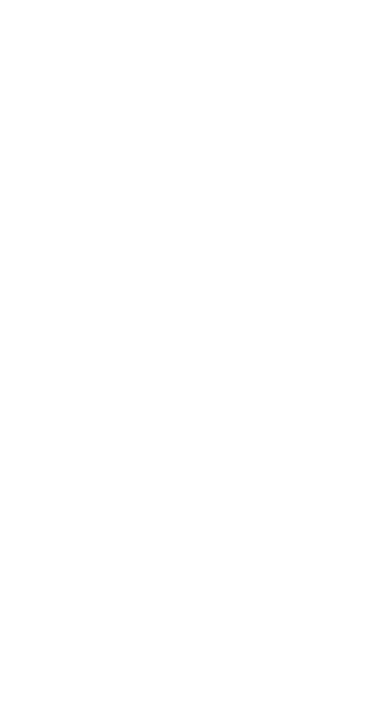
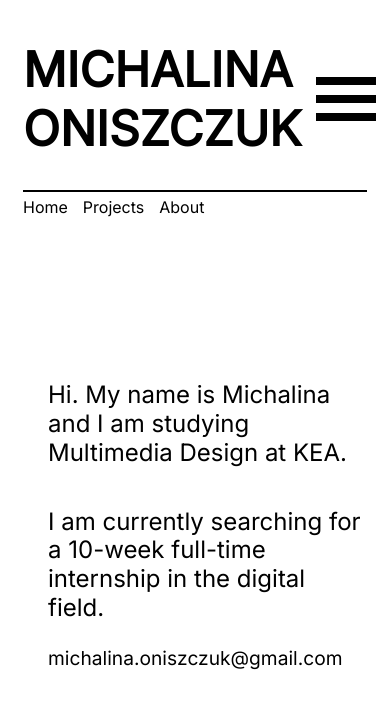
Before and after one commit to michalina-ok/portfolio_in_react, a React (Vite) app: page / in a window 390 px wide. Shown: the top 708 px of the page. Built offline with nearby package versions, Linux system fonts and the light colour scheme.

Commit message:
mobile index and about almost done

```diff
--- a/package.json
+++ b/package.json
@@ -16,6 +16,7 @@
     "@types/react": "^18.0.22",
     "@types/react-dom": "^18.0.7",
     "@vitejs/plugin-react": "^2.2.0",
+    "sass": "^1.55.0",
     "vite": "^3.2.0"
   }
 }
--- a/src/App.css
+++ /dev/null
@@ -1,41 +0,0 @@
-#root {
-  max-width: 1280px;
-  margin: 0 auto;
-  padding: 2rem;
-  text-align: center;
-}
-
-.logo {
-  height: 6em;
-  padding: 1.5em;
-  will-change: filter;
-}
-.logo:hover {
-  filter: drop-shadow(0 0 2em #646cffaa);
-}
-.logo.react:hover {
-  filter: drop-shadow(0 0 2em #61dafbaa);
-}
-
-@keyframes logo-spin {
-  from {
-    transform: rotate(0deg);
-  }
-  to {
-    transform: rotate(360deg);
-  }
-}
-
-@media (prefers-reduced-motion: no-preference) {
-  a:nth-of-type(2) .logo {
-    animation: logo-spin infinite 20s linear;
-  }
-}
-
-.card {
-  padding: 2em;
-}
-
-.read-the-docs {
-  color: #888;
-}
--- a/src/App.jsx
+++ b/src/App.jsx
@@ -1,15 +1,42 @@
-import { useState } from 'react'
-import reactLogo from './assets/react.svg'
-import './App.css'
+import { useState } from "react";
+import "./App.scss";
+import ProjectsPage from "./pages/projects/ProjectsPage";
+import MainPage from "./pages/main/MainPage";
+import About from "./pages/about/About";
+import BurgerMenu from "./global_components/BurgerMenu";
 
 function App() {
-  const [count, setCount] = useState(0)
+  const [page, setPage] = useState("MainPage");
+
+  const pages = {
+    MainPage: <MainPage />,
+    ProjectsPage: <ProjectsPage />,
+    About: <About />,
+  };
 
   return (
     <div className="App">
+      <header>
+        <a href="#" onClick={() => setPage("MainPage")}>
+          <h1>Michalina Oniszczuk</h1>
+        </a>
+        <BurgerMenu />
+      </header>
+      <nav>
+        <a href="#" onClick={() => setPage("MainPage")}>
+          Home
+        </a>
+        <a href="#" onClick={() => setPage("ProjectsPage")}>
+          Projects
+        </a>
+        <a href="#" onClick={() => setPage("About")}>
+          About
+        </a>
+      </nav>
 
+      {pages[page]}
     </div>
-  )
+  );
 }
 
-export default App
+export default App;
--- /dev/null
+++ b/src/App.scss
@@ -0,0 +1,253 @@
+@import url("https://fonts.googleapis.com/css2?family=Inter&display=swap");
+
+$primary-text-color: black;
+
+#root {
+  max-width: 1280px;
+  color: $primary-text-color;
+  background-color: white;
+  font-family: "Inter", sans-serif;
+  text-rendering: optimizeLegibility;
+  -webkit-font-smoothing: antialiased;
+}
+
+header {
+  display: flex;
+  justify-content: space-between;
+  align-items: center;
+  border-bottom: 2px black solid;
+  margin-right: 15px;
+  margin-left: 15px;
+
+  .closed {
+    border: none;
+  }
+
+  .open {
+    border: none;
+  }
+
+  h1 {
+    font-size: 3rem;
+    text-transform: uppercase;
+  }
+
+  //BURGER MENU
+
+  button {
+    width: 60px;
+    height: 45px;
+    position: relative;
+    margin: 0 auto;
+    transform: rotate(0deg);
+    transition: 0.5s ease-in-out;
+    cursor: pointer;
+    border: none;
+    background-color: white;
+  }
+
+  .line {
+    display: block;
+    position: absolute;
+    height: 8px;
+    width: 100%;
+    background-color: black;
+    opacity: 1;
+    left: 0px;
+    transform: rotate(0deg);
+    transition: 0.5s ease-in-out;
+  }
+
+  .line:nth-child(1) {
+    top: 0px;
+  }
+
+  .line:nth-child(2) {
+    top: 18px;
+  }
+
+  .line:nth-child(3) {
+    top: 36px;
+  }
+
+  //BURGER MENU ANIMATION
+
+  .open .line:nth-child(1) {
+    top: 18px;
+    transform: rotate(135deg);
+  }
+
+  .open .line:nth-child(2) {
+    opacity: 0;
+  }
+
+  .open .line:nth-child(3) {
+    top: 18px;
+    transform: rotate(-135deg);
+  }
+}
+
+nav {
+  display: flex;
+  justify-content: flex-start;
+  align-items: center;
+  margin: 5px 15px 45px 15px;
+
+  a {
+    margin-right: 15px;
+  }
+}
+
+a {
+  text-decoration: none;
+  color: $primary-text-color;
+}
+div.layout_about {
+  margin-left: 40px;
+  display: flex;
+  flex-direction: column;
+  justify-content: center;
+
+  p {
+    margin-top: 20px;
+    font-size: 1.3rem;
+    line-height: 1.2;
+    margin-left: 20px;
+    margin-right: 20px;
+  }
+}
+
+
+
+div.layout_projects {
+  margin-left: 40px;
+  display: flex;
+  flex-direction: column;
+  justify-content: center;
+  height: 70vh;
+}
+
+.hero_text {
+  font-size: 1rem;
+  line-height: 1.2;
+  justify-content: center;
+  a {
+    font-size: 1.2rem;
+  }
+
+  h2, h3{
+    font-weight: normal;
+    font-size: 1.5rem;
+  }
+
+
+  h3 {
+
+    margin-top: 40px;
+  }
+}
+
+section.links {
+  display: none;
+}
+
+
+div.layout_main {
+  margin-left: 40px;
+  margin-right: 20px;
+  display: flex;
+  flex-direction: column;
+  justify-content: space-around;
+  height: 60vh;
+
+  a {
+    font-size: 1.2rem;
+    margin-top: 80px;
+  }
+}
+
+// from deleted css
+// :root {
+//   color-scheme: light dark;
+//}
+
+// body {
+//   margin: 0;
+//   display: flex;
+//   place-items: center;
+//   min-width: 320px;
+//   min-height: 100vh;
+// }
+
+// @media (prefers-color-scheme: light) {
+//   :root {
+//     color: #213547;
+//     background-color: #ffffff;
+//   }
+//   a:hover {
+//     color: #747bff;
+//   }
+//   button {
+//     background-color: #f9f9f9;
+//   }
+// }
+
+// @media (prefers-reduced-motion: no-preference) {
+//   a:nth-of-type(2) .logo {
+//     animation: logo-spin infinite 20s linear;
+//   }
+// }
+
+@media only screen and (min-width: 600px) {
+  :root {
+    margin: 0 40px 40px 80px;
+  }
+
+  header {
+    a:hover {
+      text-decoration: none;
+    }
+    button {
+      display: none;
+    }
+  }
+
+  a:hover {
+    color: blue;
+    text-decoration: underline;
+  }
+
+  section.links {
+    display: block;
+  }
+
+  a.email {
+    display: block;
+  }
+
+  section.link_mobile {
+    display: none;
+  }
+
+  .hero_text {
+    width: 85%;
+  }
+
+  div.layout_about {
+    width: 85%;
+    display: grid;
+    grid-template-columns: 1fr 1fr;
+    grid-gap: 45px;
+  }
+
+  h2, h3{
+    font-weight: normal;
+    font-size: 2.5rem;
+  }
+
+
+
+
+
+
+}
--- /dev/null
+++ b/src/global_components/BurgerMenu.jsx
@@ -0,0 +1,23 @@
+import { useState } from "react";
+
+function BurgerMenu() {
+  const [menuIsOpen, setMenuIsOpen] = useState(false);
+  const OpenCloseMenu = () => {
+    setMenuIsOpen((oldState) => !oldState);
+  };
+  const menuClass = menuIsOpen ? "open" : "closed";
+
+  return (
+    <>
+      <header className={menuClass}>
+      <button onClick={OpenCloseMenu}>
+      <div className={menuClass + " line"}></div>
+        <div className={menuClass + " line"}></div>
+        <div className={menuClass + " line"}></div>
+      </button>
+      </header>
+    </>
+  );
+}
+
+export default BurgerMenu;
--- a/src/index.css
+++ /dev/null
@@ -1,39 +0,0 @@
-:root {
-  font-family: Inter, Avenir, Helvetica, Arial, sans-serif;
-  font-size: 16px;
-  line-height: 24px;
-  font-weight: 400;
-
-  color-scheme: light dark;
-  color: rgba(255, 255, 255, 0.87);
-  background-color: #242424;
-
-  font-synthesis: none;
-  text-rendering: optimizeLegibility;
-  -webkit-font-smoothing: antialiased;
-  -moz-osx-font-smoothing: grayscale;
-  -webkit-text-size-adjust: 100%;
-}
-
-body {
-  margin: 0;
-  display: flex;
-  place-items: center;
-  min-width: 320px;
-  min-height: 100vh;
-}
-
-
-
-@media (prefers-color-scheme: light) {
-  :root {
-    color: #213547;
-    background-color: #ffffff;
-  }
-  a:hover {
-    color: #747bff;
-  }
-  button {
-    background-color: #f9f9f9;
-  }
-}
--- a/src/main.jsx
+++ b/src/main.jsx
@@ -1,7 +1,7 @@
 import React from 'react'
 import ReactDOM from 'react-dom/client'
 import App from './App'
-import './index.css'
+import './App.scss'
 
 ReactDOM.createRoot(document.getElementById('root')).render(
   <React.StrictMode>
--- /dev/null
+++ b/src/pages/about/About.jsx
@@ -0,0 +1,37 @@
+import React from 'react'
+
+function About() {
+  return (
+    <>
+    <div className="layout_about">
+<div>
+  <h2>About</h2>
+        <p>Hi. I am currently enrolled in a third semester of a multimedia design programme. The study combines coding and design practices for digital products.</p>
+
+<p>I am excited to find my way in this industry and explore my personal interests. I am looking for an internship position that would allow me to try out different areas of digital product creation such as UX, design and development.
+ </p>
+ </div>
+ <div>
+ <p>I believe in collaborative practices and inspiring teamwork. I am happy to take in knowledge and contribute mine. </p>
+
+<p>I care deeply about open communication, thorough reasearch process, iterative design, creative problem-solving and attention to details and accessibility.</p>
+</div>
+</div>
+<h3>TECH STACK</h3>
+<div className="layout_about">
+<p>I work with modern front-end technologies. For my specialisation semster I chose a ‘Front-End Design’ elective where we dive deeper into the front-end tools.
+
+Mastering these tools is a process in progress but I am excited and motivated to keep on learning.</p>
+<div>
+<p>LANGUAGES&FRAMEWORKS</p>
+<p>HTML/CSS/Sass/JavaScript/React</p>
+<p>OTHER</p>
+<p>Git/GitHub/terminal/npm</p>
+</div>
+</div>
+
+</>
+  )
+}
+
+export default About
--- /dev/null
+++ b/src/pages/main/MainPage.jsx
@@ -0,0 +1,31 @@
+import React from "react";
+import { useState } from 'react'
+import { LinkMainPage } from "../main/components/LinkMainPage";
+import ProjectsPage from "../projects/ProjectsPage"
+import About from "../about/About"
+
+
+function MainPage() {
+  const [page, setPage] = useState("MainPage");
+
+
+  const pages = {
+    MainPage: <MainPage />,
+    ProjectsPage: <ProjectsPage />,
+    About: <About />
+  }
+
+  return (
+    <div className="layout_main">
+      <div className="hero_text">
+        <h2>Hi. My name is Michalina and I am studying Multimedia Design at KEA.</h2>
+        <h3>I am currently searching for a 10-week full-time internship in the digital field.</h3>
+        <a href="mailto:michalina.oniszczuk@gmail.com?subject=Quick%20question" className="email">
+          michalina.oniszczuk@gmail.com
+        </a>
+      </div>
+    </div>
+  );
+}
+
+export default MainPage;
--- /dev/null
+++ b/src/pages/main/components/LinkMainPage.jsx
@@ -0,0 +1,10 @@
+export function LinkMainPage(props) {
+    return(
+  <>
+   <svg height="100" width="100">
+  <circle cx="50" cy="75" r="20" stroke="black" stroke-width="3" fill="black" />
+</svg>
+      <a href="#">{props.name}</a>
+  </>
+    );
+  }
--- /dev/null
+++ b/src/pages/projects/ProjectsPage.jsx
@@ -0,0 +1,14 @@
+import React from 'react'
+import { Project } from "./components/Project"
+
+function ProjectsPage() {
+  return (
+         <div className="layout_projects">
+        <h3>Projects</h3>
+      <Project name="Gerner Jahncke" description="Lorem Ipsum" img_url="" img_alt=""  />
+      <Project />
+      </div>
+  )
+}
+
+export default ProjectsPage
--- /dev/null
+++ b/src/pages/projects/components/Project.jsx
@@ -0,0 +1,9 @@
+export function Project(props) {
+    return(
+  <section className="project">
+      <img src={props.img_link} alt={props.img_alt}></img>
+      <h4>{props.name}</h4>
+      <p>{props.description}</p>
+  </section>
+    );
+  }
```
Also changed, not shown: 1 other file (tests, documents, lock files or other folders).
